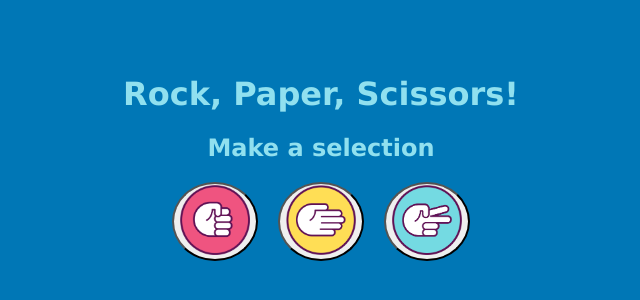
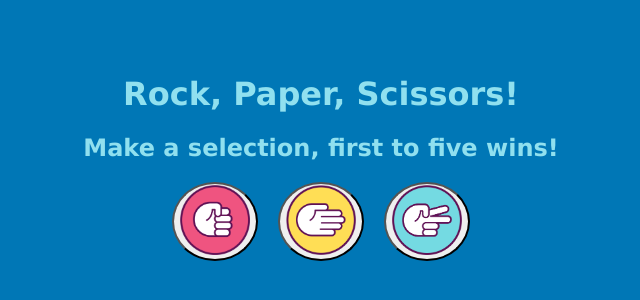
Before and after one commit to kg-swag/rock-paper-scissors, a plain HTML site: page index.html in a window 1280 px wide. Shown: the part 178-478 px from the top of the page, without its empty margins (319-959 px from the left). Drawn offline with Linux system fonts and the light colour scheme.

Commit message:
added clarification

```diff
--- a/index.html
+++ b/index.html
@@ -12,7 +12,7 @@
 
         <h1>Rock, Paper, Scissors!</h1>
 
-        <h2>Make a selection</h2>
+        <h2>Make a selection, first to five wins!</h2>
 
         <div class="selections">
             <button id="rock">
```
